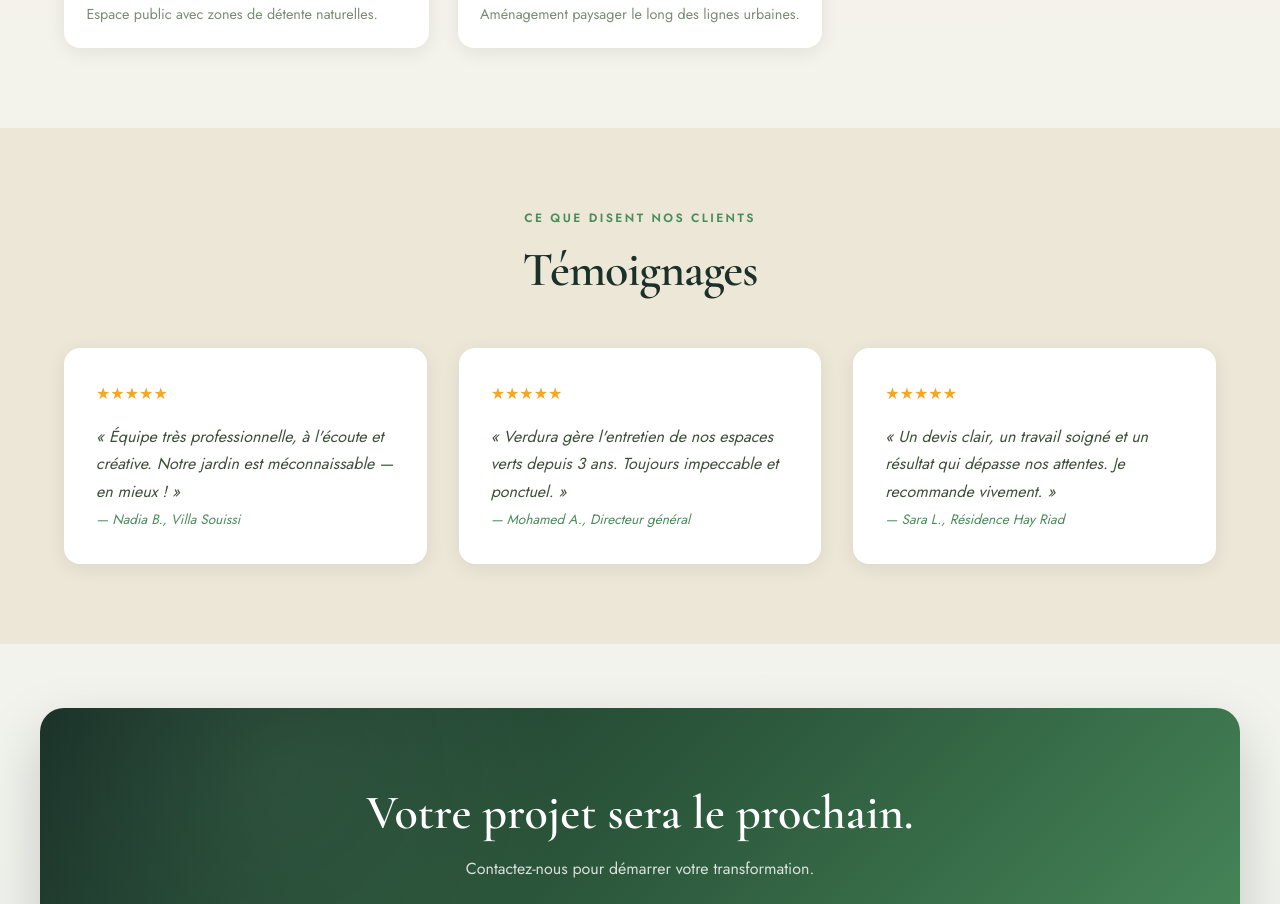
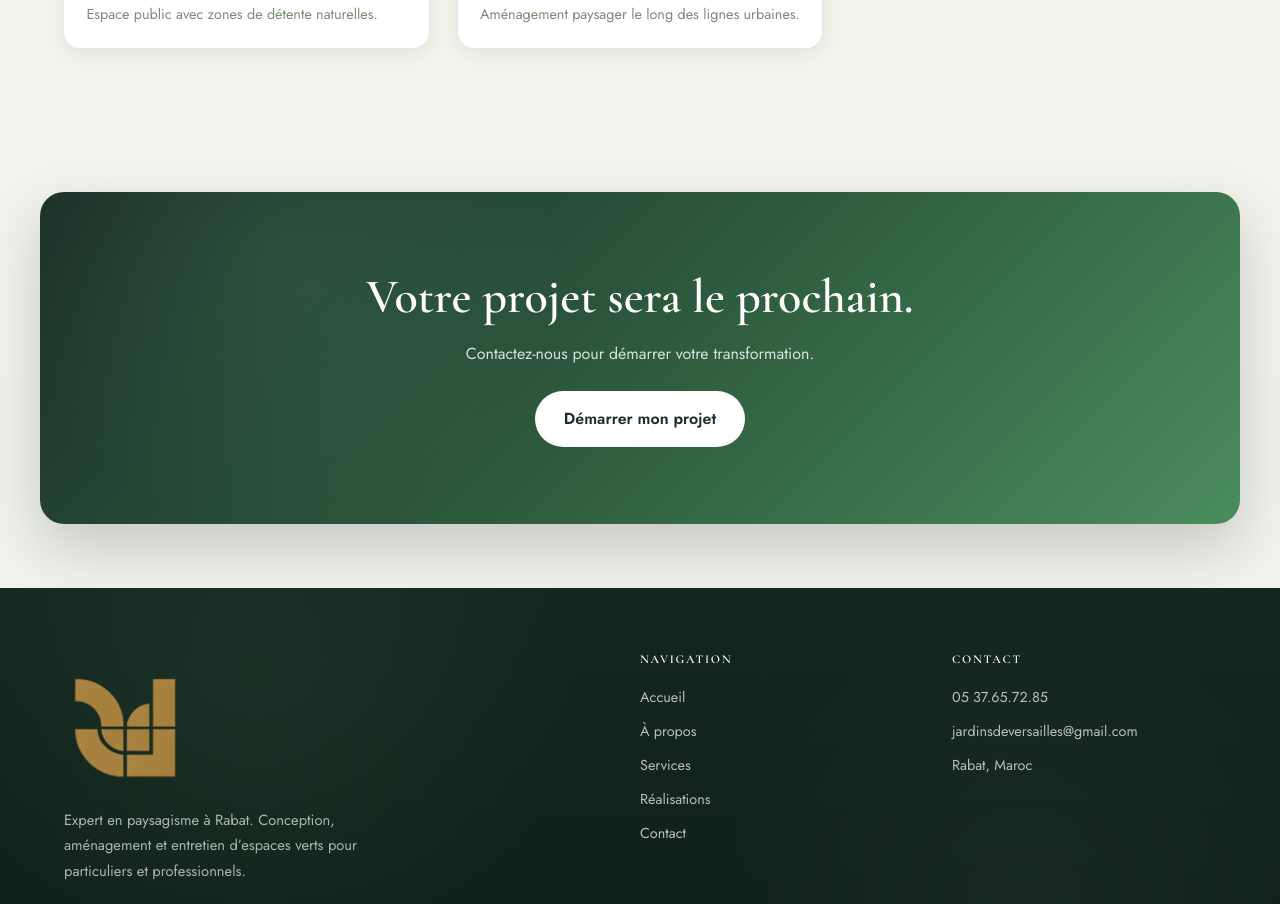
Before and after one commit to Hachimi-Mohamed-Taha/les-jardin-de-versailles, a React (Vite) app: page /projets in a window 1280 px wide. Shown: the part 2020-2924 px from the top of the page. Built offline with nearby package versions, Linux system fonts and the light colour scheme.

Commit message:
Update ProjectsPage.jsx

```diff
--- a/src/pages/ProjectsPage.jsx
+++ b/src/pages/ProjectsPage.jsx
@@ -43,55 +43,7 @@ export default function ProjectsPage() {
         </div>
       </section>
 
-      <section className="section temoignages-section">
-        <Reveal>
-          <p className="section-label" style={{ textAlign: "center" }}>
-            Ce que disent nos clients
-          </p>
-        </Reveal>
 
-        <Reveal>
-          <h2
-            className="section-title"
-            style={{ textAlign: "center", marginBottom: "3rem" }}
-          >
-            Témoignages
-          </h2>
-        </Reveal>
-
-        <div className="grid-3">
-          <Reveal className="temoignage-card">
-            <>
-              <div className="stars">★★★★★</div>
-              <p>
-                « Équipe très professionnelle, à l'écoute et créative. Notre jardin est
-                méconnaissable — en mieux ! »
-              </p>
-              <cite>— Nadia B., Villa Souissi</cite>
-            </>
-          </Reveal>
-
-          <Reveal className="temoignage-card" delay="fade-in-delay-1">
-            <>
-              <div className="stars">★★★★★</div>
-              <p>
-                « Verdura gère l'entretien de nos espaces verts depuis 3 ans. Toujours impeccable et ponctuel. »
-              </p>
-              <cite>— Mohamed A., Directeur général</cite>
-            </>
-          </Reveal>
-
-          <Reveal className="temoignage-card" delay="fade-in-delay-2">
-            <>
-              <div className="stars">★★★★★</div>
-              <p>
-                « Un devis clair, un travail soigné et un résultat qui dépasse nos attentes. Je recommande vivement. »
-              </p>
-              <cite>— Sara L., Résidence Hay Riad</cite>
-            </>
-          </Reveal>
-        </div>
-      </section>
 
       <CTASection
         title="Votre projet sera le prochain."
```
